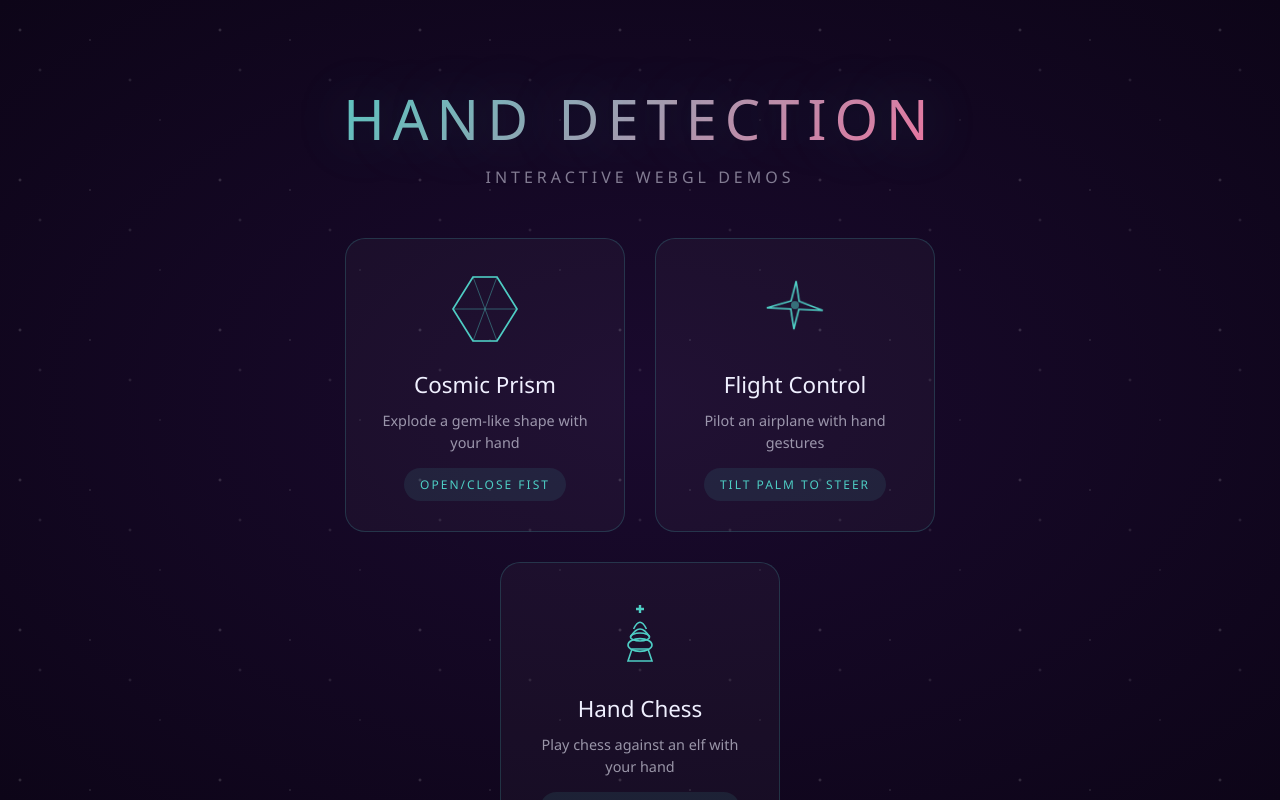
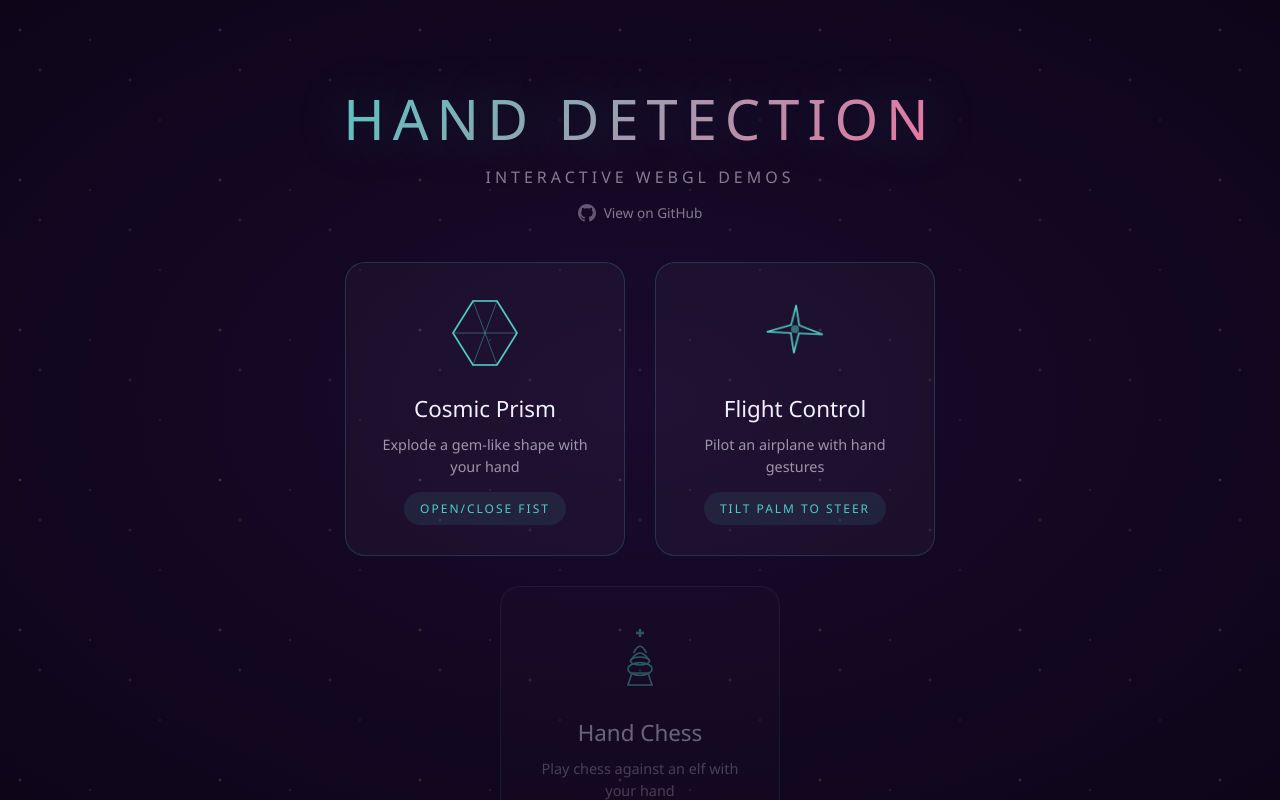
Before and after one commit to rdewsnap/Web-Hand-Detection, a plain HTML site: page index.html in a window 1280 px wide. Drawn offline with nearby package versions, Linux system fonts and the light colour scheme; a script that the page names is missing.

Commit message:
Add GitHub link to the menu and update Chess demo card to indicate it's coming soon. Adjust styles for GitHub link and disabled demo cards for better user experience.

```diff
--- a/index.html
+++ b/index.html
@@ -32,6 +32,12 @@
         <div class="menu-content">
             <h1 class="menu-title">Hand Detection</h1>
             <p class="menu-subtitle">Interactive WebGL Demos</p>
+            <a href="https://github.com/rdewsnap/Web-Hand-Detection" target="_blank" class="github-link">
+                <svg viewBox="0 0 24 24" width="18" height="18">
+                    <path fill="currentColor" d="M12 0c-6.626 0-12 5.373-12 12 0 5.302 3.438 9.8 8.207 11.387.599.111.793-.261.793-.577v-2.234c-3.338.726-4.033-1.416-4.033-1.416-.546-1.387-1.333-1.756-1.333-1.756-1.089-.745.083-.729.083-.729 1.205.084 1.839 1.237 1.839 1.237 1.07 1.834 2.807 1.304 3.492.997.107-.775.418-1.305.762-1.604-2.665-.305-5.467-1.334-5.467-5.931 0-1.311.469-2.381 1.236-3.221-.124-.303-.535-1.524.117-3.176 0 0 1.008-.322 3.301 1.23.957-.266 1.983-.399 3.003-.404 1.02.005 2.047.138 3.006.404 2.291-1.552 3.297-1.23 3.297-1.23.653 1.653.242 2.874.118 3.176.77.84 1.235 1.911 1.235 3.221 0 4.609-2.807 5.624-5.479 5.921.43.372.823 1.102.823 2.222v3.293c0 .319.192.694.801.576 4.765-1.589 8.199-6.086 8.199-11.386 0-6.627-5.373-12-12-12z"/>
+                </svg>
+                View on GitHub
+            </a>
 
             <div class="demo-grid">
                 <!-- Cosmic Prism Demo Card -->
@@ -66,8 +72,8 @@
                     </div>
                 </div>
 
-                <!-- Chess Demo Card -->
-                <div class="demo-card" data-demo="chess">
+                <!-- Chess Demo Card (Coming Soon) -->
+                <div class="demo-card disabled" data-demo="chess">
                     <div class="demo-card-icon">
                         <svg viewBox="0 0 100 100" class="chess-icon">
                             <!-- Chess king piece -->
@@ -82,7 +88,7 @@
                     <h3 class="demo-card-title">Hand Chess</h3>
                     <p class="demo-card-desc">Play chess against an elf with your hand</p>
                     <div class="demo-card-controls">
-                        <span>Grab pieces to move</span>
+                        <span>Coming Soon</span>
                     </div>
                 </div>
             </div>
--- a/styles.css
+++ b/styles.css
@@ -102,7 +102,26 @@ body.in-demo {
     letter-spacing: 4px;
     text-transform: uppercase;
     color: rgba(240, 240, 255, 0.5);
-    margin-bottom: 50px;
+    margin-bottom: 15px;
+}
+
+.github-link {
+    display: inline-flex;
+    align-items: center;
+    gap: 8px;
+    color: rgba(240, 240, 255, 0.5);
+    text-decoration: none;
+    font-size: 0.85rem;
+    margin-bottom: 40px;
+    transition: color 0.2s ease;
+}
+
+.github-link:hover {
+    color: var(--nebula-cyan);
+}
+
+.github-link svg {
+    opacity: 0.7;
 }
 
 .demo-grid {
@@ -150,6 +169,17 @@ body.in-demo {
 
 .demo-card:hover::before {
     opacity: 1;
+}
+
+.demo-card.disabled {
+    opacity: 0.4;
+    cursor: not-allowed;
+    pointer-events: none;
+}
+
+.demo-card.disabled .demo-card-controls {
+    background: rgba(255, 255, 255, 0.1);
+    color: rgba(240, 240, 255, 0.5);
 }
 
 .demo-card-icon {
```
